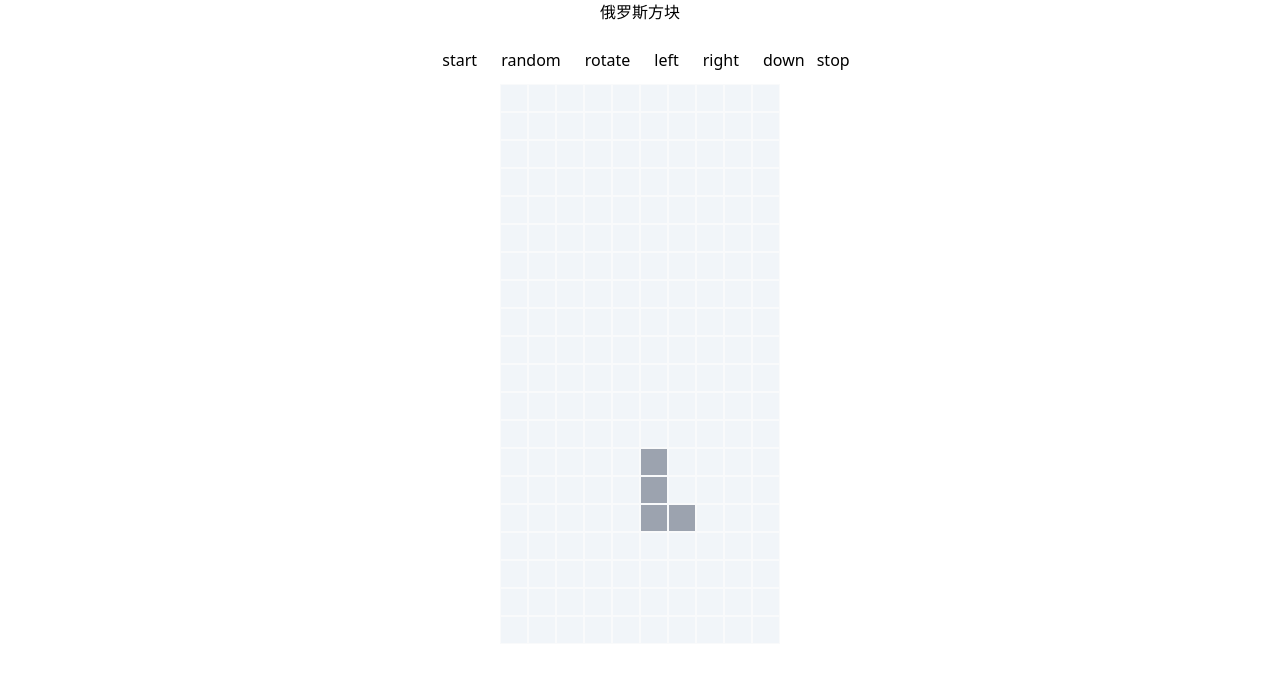
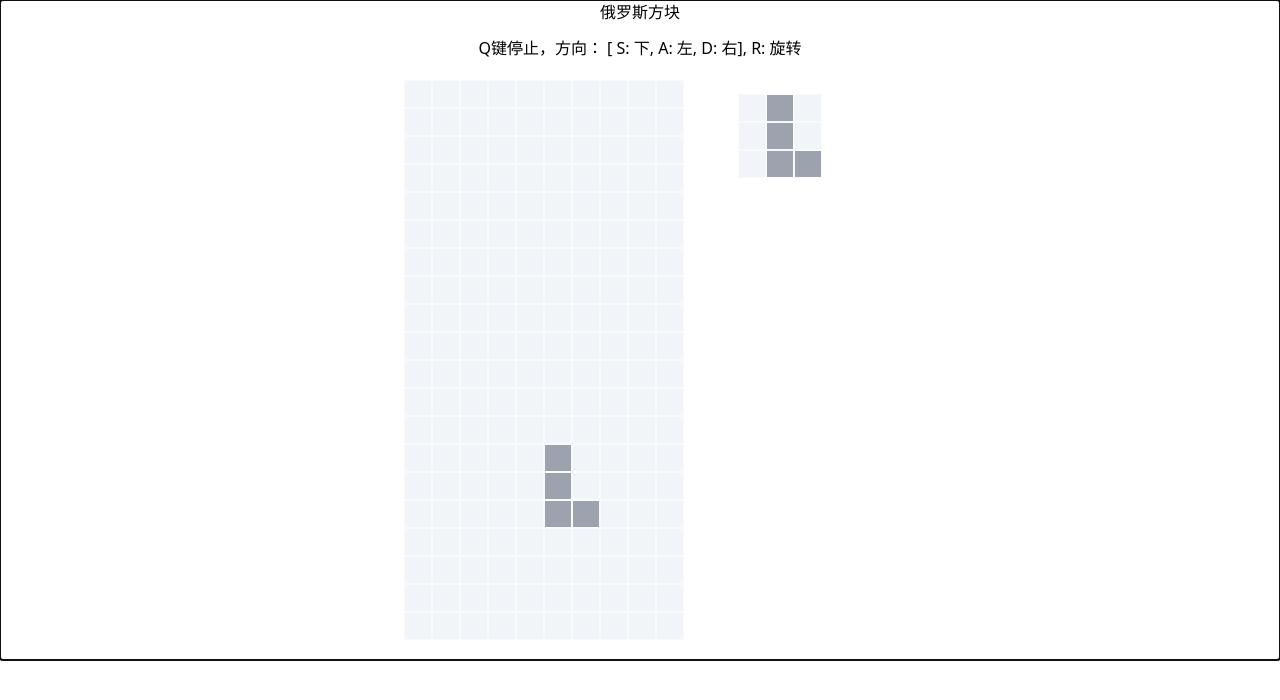
Before and after one commit to CrazyStoneJy/Game-Playground, a React (Create React App) app: page /tetris in a window 1280 px wide. Shown: the top 700 px of the page. Built offline with nearby package versions, Linux system fonts and the light colour scheme.

Commit message:
feat: tetris clear

```diff
--- a/src/tetris/index.tsx
+++ b/src/tetris/index.tsx
@@ -11,7 +11,7 @@ function Tetris() {
     const [grids, refreshGrids] = useState<TPoint[][]>(
         genBoard(TETRIS_H, TETRIS_W)
     );
-    const [block, refreshBlock] = useState<Block>(L);
+    const [block, refreshBlock] = useState<Block>(blocks[Math.floor(Math.random() * 5)]);
     const [playState, refreshPlayState] = useState(PlayState.INIT);
     let intervalId: any;
 
@@ -26,6 +26,10 @@ function Tetris() {
             clearInterval(intervalId);
         };
     });
+
+    useEffect(() => {
+        document.getElementById('container')?.focus();
+    }, []);
 
     useEffect(() => {
         refreshPlayState(PlayState.RUNNING);
@@ -99,56 +103,46 @@ function Tetris() {
     }
 
     return (
-        <div className="flex flex-col">
+        <div className="flex flex-col" id='container' tabIndex={0} onKeyDown={(event) => {
+            switch (event.key) {
+                case 'q':
+                    stop();
+                    return;
+                case 'e':
+                    start();
+                    return;
+                case 'r':
+                    rotate();
+                    return;
+                case 'a':
+                    left();
+                    return;
+                case 'd':
+                    right();
+                    return;
+                case 's':
+                    down();
+                    return;
+            }
+        }}>
             <div className="flex flex-row justify-center items-center mb-3">
                 俄罗斯方块
             </div>
             <div className="flex flex-row justify-center items-center">
-                <div
-                    className="flex flex-row mx-3 justify-center items-center"
-                    onClick={start}
-                >
-                    start
+                <div className="flex flex-row justify-center items-center">
+                    Q键停止，方向： [ S: 下, A: 左, D: 右], R: 旋转
                 </div>
-                <div
-                    className="flex flex-row mx-3 justify-center items-center"
-                    onClick={rand}
-                >
-                    random
+
+            </div>
+            <div className="flex flex-row my-5 justify-center">
+                <div>
+                    <Board grids={grids} />
                 </div>
-                <div
-                    className="flex flex-row mx-3 justify-center items-center"
-                    onClick={rotate}
-                >
-                    rotate
-                </div>
-                <div
-                    className="flex flex-row mx-3 justify-center items-center"
-                    onClick={left}
-                >
-                    left
-                </div>
-                <div
-                    className="flex flex-row mx-3 justify-center items-center"
-                    onClick={right}
-                >
-                    right
-                </div>
-                <div
-                    className="flex flex-row mx-3 justify-center items-center"
-                    onClick={down}
-                >
-                    down
-                </div>
-                <div
-                    className="flex flex-row my-3 justify-center items-center"
-                    onClick={stop}
-                >
-                    stop
+                <div className="flex flex-row mx-10 w-28 h-28 justify-center items-center">
+                    <Board grids={block.points} />
                 </div>
             </div>
 
-            <Board grids={grids} />
         </div>
     );
 }
--- a/src/tetris/store.ts
+++ b/src/tetris/store.ts
@@ -17,32 +17,41 @@ function storeManager() {
         clear();
     }
 
-    // todo
     function clear() {
-        console.log('before:', snapshot);
+        // console.log('before:', snapshot);
         for (let i = snapshot.length - 1; i >= 0; ) {
-            const isFull = snapshot[i].every((point: TPoint) => {
+            if (!clearLine(i)) {
+                i--;
+            }
+        }
+        // console.log('after:', snapshot);
+    }
+
+    function clearLine(end: number, ): boolean {
+        const isFull = snapshot[end].every((point: TPoint) => {
             return point.visible;
         });
         if (isFull) {
             // clear
-                snapshot[i].forEach((point: TPoint, j: number) => {
-                    snapshot[i][j].visible = false;
+            snapshot[end].forEach((_: TPoint, j: number) => {
+                snapshot[end][j].visible = false;
             });
             // 小于`i`的行，全部下移一位
-                snapshot.filter((_: TPoint[], index: number) => {
-                    return index <= i;
-                }).flat().forEach((point: TPoint) => {
-                    snapshot[point.y][point.x] = {
-                        ...point,
-                        y: point.y + 1
+            const rest: TPoint[][] = snapshot.filter((_: TPoint[], index: number) => {
+                return index < end;
+            });
+            for (let i = rest.length - 1; i >= 0; i--) {
+                rest[i].forEach((_: TPoint, j: number) => {
+                    snapshot[i + 1][j].visible = rest[i][j].visible;
+                });
             }
+            // 第一行清零
+            snapshot[0].forEach((point: TPoint) => {
+                snapshot[point.y][point.x].visible = false;
             });
-            } else {
-                i--;
+            return true;
         }
-        }
-        console.log('after:', snapshot);
+        return false;
     }
 
     function reset() {
```
Also changed, not shown: 1 other file (tests, documents, lock files or other folders). Lines whose indentation alone changed are shown as unchanged.
